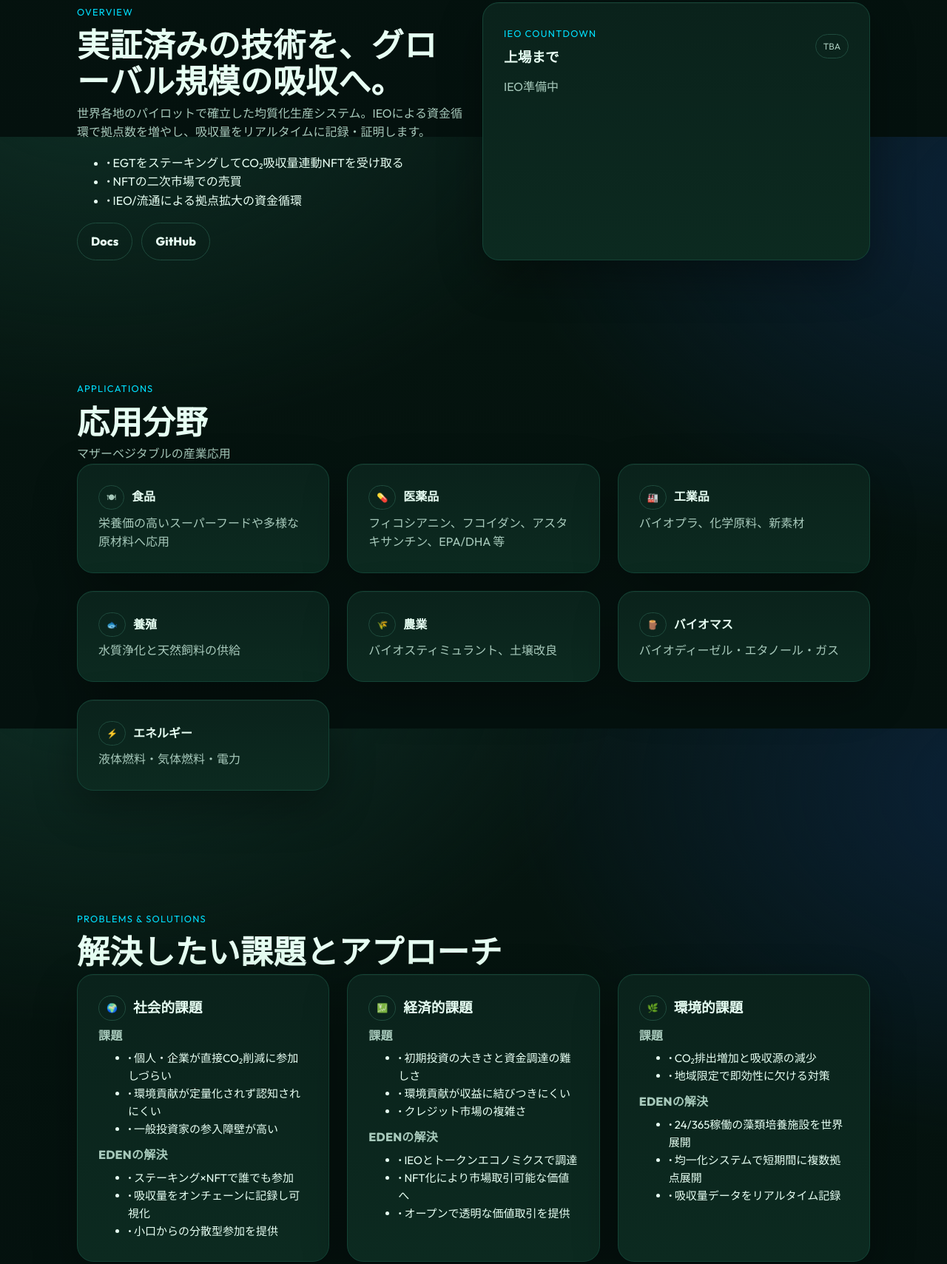
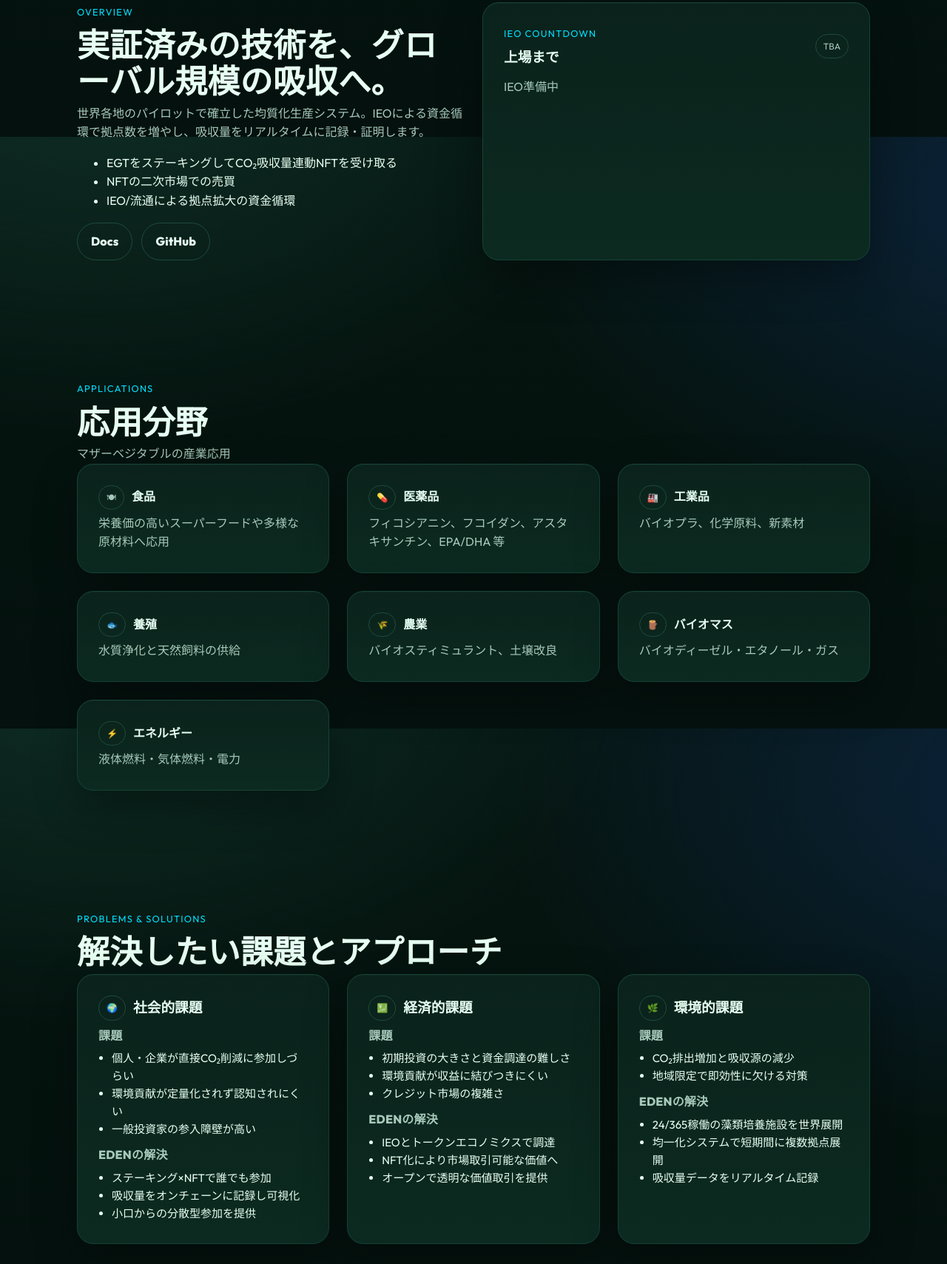
Before and after one commit to Rio2Ryo/codex, an Astro site: page / in a window 1280 px wide. Shown: the part 1415-3124 px from the top of the page at 74% size. Built offline with nearby package versions, Linux system fonts and the light colour scheme; Astro itself is replaced by a stand-in of ours.

Commit message:
fix: remove double bullets; improve list styles for clarity

```diff
--- a/src/components/ProblemCards.astro
+++ b/src/components/ProblemCards.astro
@@ -16,12 +16,12 @@ const icons: Record<string,string> = {
         <h3 id={c.title} style="margin:0">{c.title}</h3>
       </div>
       <div class="muted" style="font-weight:700; letter-spacing:.2px; margin-bottom:6px">課題</div>
-      <ul style="margin:0 0 10px 0">
-        {c.issues.map(i => (<li style="font-size:15px">• {i}</li>))}
+      <ul style="margin:0 0 10px 0; padding-left: 18px; list-style: disc">
+        {c.issues.map(i => (<li style="font-size:15px">{i}</li>))}
       </ul>
       <div class="muted" style="font-weight:700; letter-spacing:.2px; margin-bottom:6px">EDENの解決</div>
-      <ul style="margin:0">
-        {c.solutions.map(s => (<li style="font-size:15px">• {s}</li>))}
+      <ul style="margin:0; padding-left: 18px; list-style: disc">
+        {c.solutions.map(s => (<li style="font-size:15px">{s}</li>))}
       </ul>
     </article>
   ))}
--- a/src/components/Problems.astro
+++ b/src/components/Problems.astro
@@ -10,11 +10,11 @@ const { categories } = Astro.props as Props;
       <div style="display:grid; gap:10px; margin-top:10px;">
         <div>
           <strong>課題</strong>
-          <ul>{c.issues.map(i => (<li>• {i}</li>))}</ul>
+          <ul>{c.issues.map(i => (<li>{i}</li>))}</ul>
         </div>
         <div>
           <strong>解決</strong>
-          <ul>{c.solutions.map(s => (<li>• {s}</li>))}</ul>
+          <ul>{c.solutions.map(s => (<li>{s}</li>))}</ul>
         </div>
       </div>
     </div>
--- a/src/pages/index.astro
+++ b/src/pages/index.astro
@@ -34,7 +34,7 @@ const ieoStart = site.ieo?.start ? new Date(site.ieo.start).toISOString() : null
       <div>
         <SectionHeader eyebrow="Overview" title={site.intro.headline} sub={site.intro.copy} />
         <ul class="reveal">
-          {site.token.utilities.map((u) => (<li>• {u}</li>))}
+          {site.token.utilities.map((u) => (<li>{u}</li>))}
         </ul>
         <div class="reveal" style="margin-top:14px; display:flex; gap:12px; flex-wrap:wrap;">
           <a class="btn ghost" href={site.links.docs}>Docs</a>
@@ -123,7 +123,7 @@ const ieoStart = site.ieo?.start ? new Date(site.ieo.start).toISOString() : null
       </div>
       <div class="card">
         <ul>
-          {site.sustainability.map((s) => (<li>• {s}</li>))}
+          {site.sustainability.map((s) => (<li>{s}</li>))}
         </ul>
       </div>
     </div>
```
